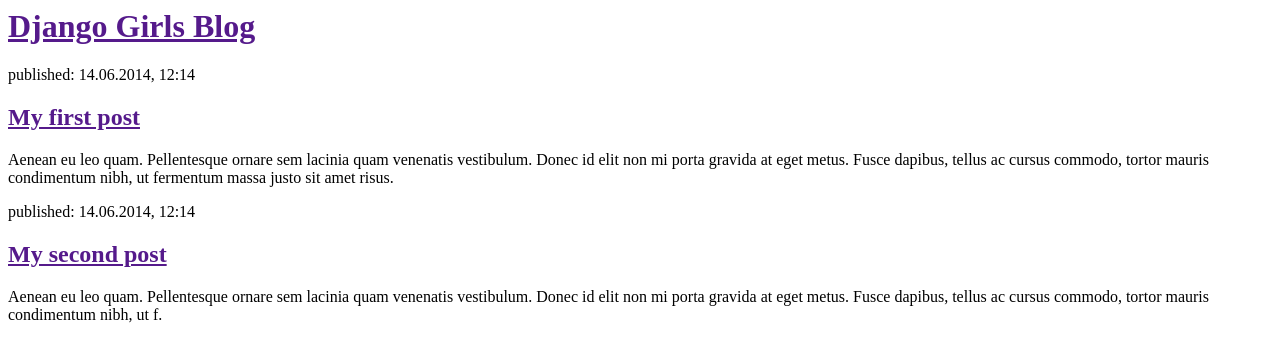
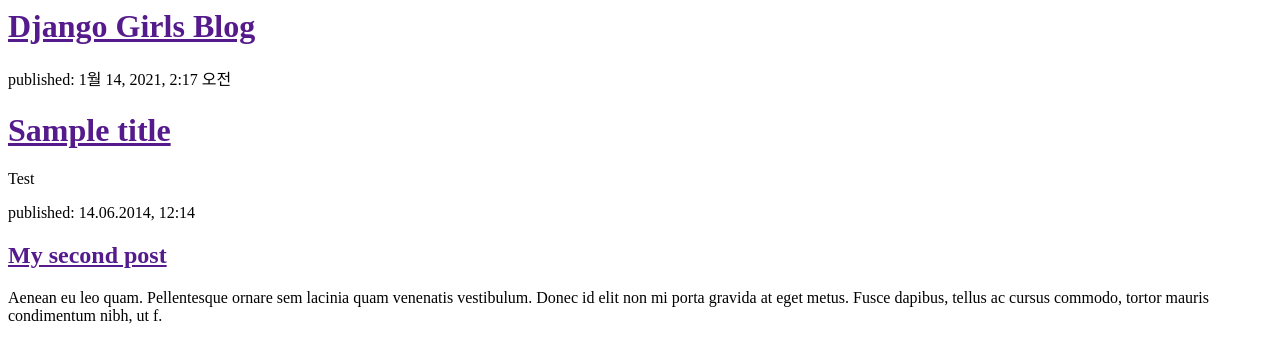
Before and after one commit to seong-hui/piro14_djangogirls, a Django app: page / in a window 1280 px wide. Shown: the top 363 px of the page. Run offline with Django 3.2, Linux system fonts and the light colour scheme; data comes from the database, SQL or seed files in the repository.

Commit message:
Django_탬플릿

```diff
--- a/blog/templates/blog/post_list.html
+++ b/blog/templates/blog/post_list.html
@@ -1,22 +1,27 @@
 <html>
+
 <head>
     <title>Django Girls blog</title>
 </head>
+
 <body>
     <div>
         <h1><a href="">Django Girls Blog</a></h1>
     </div>
 
+    {% for post in posts %}
     <div>
-            <p>published: 14.06.2014, 12:14</p>
-            <h2><a href="">My first post</a></h2>
-            <p>Aenean eu leo quam. Pellentesque ornare sem lacinia quam venenatis vestibulum. Donec id elit non mi porta gravida at eget metus. Fusce dapibus, tellus ac cursus commodo, tortor mauris condimentum nibh, ut fermentum massa justo sit amet risus.</p>
+        <p>published: {{ post.published_date }}</p>
+        <h1><a href="">{{ post.title }}</a></h1>
+        <p>{{ post.text|linebreaksbr }}</p>
     </div>
-
+    {% endfor %}
     <div>
         <p>published: 14.06.2014, 12:14</p>
         <h2><a href="">My second post</a></h2>
-            <p>Aenean eu leo quam. Pellentesque ornare sem lacinia quam venenatis vestibulum. Donec id elit non mi porta gravida at eget metus. Fusce dapibus, tellus ac cursus commodo, tortor mauris condimentum nibh, ut f.</p>
+        <p>Aenean eu leo quam. Pellentesque ornare sem lacinia quam venenatis vestibulum. Donec id elit non mi porta
+            gravida at eget metus. Fusce dapibus, tellus ac cursus commodo, tortor mauris condimentum nibh, ut f.</p>
     </div>
 </body>
+
 </html>
```
Lines whose indentation alone changed are shown as unchanged.
